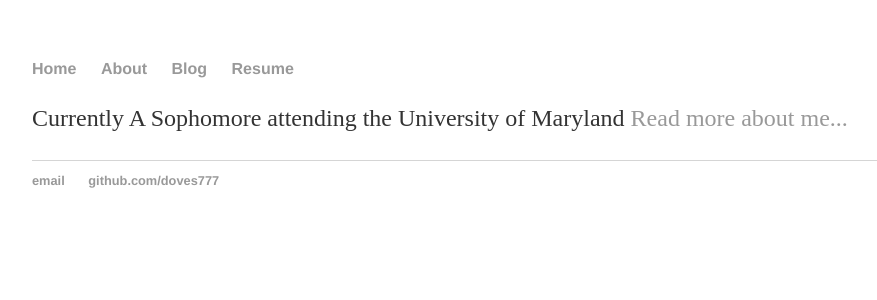
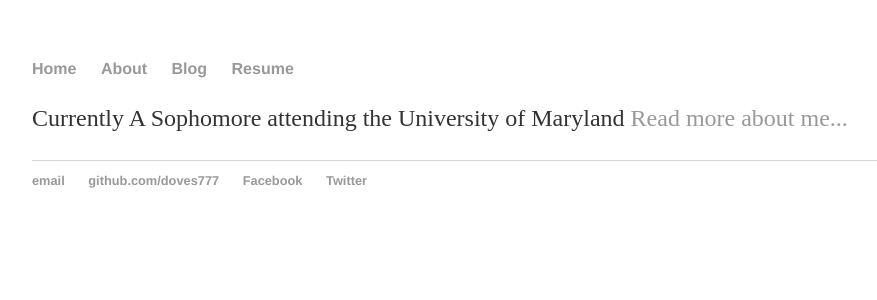
Before and after one commit to emilymoy/doves777.github.io, a Jekyll site: the page built from index.html, in a window 1280 px wide. Shown: the top 300 px of the page, without its empty margins (160-1037 px from the left). Built offline with Jekyll 4.4.1, drawn with Linux system fonts in a browser that asks for light colours.

Commit message:
Update default.html

```diff
--- a/_layouts/default.html
+++ b/_layouts/default.html
@@ -26,6 +26,8 @@
 	    		<ul>
 	        		<li><a href="mailto:andrew.hung99@yahoo.com">email</a></li>
 	        		<li><a href="https://github.com/doves777">github.com/doves777</a></li>
+				<li><a href="https://www.facebook.com/andrew.hung.507">Facebook</a></li>
+				<li><a href="https://twitter.com/dovesar">Twitter</a></li>
 				</ul>
 			</footer>
 		</body>
```
